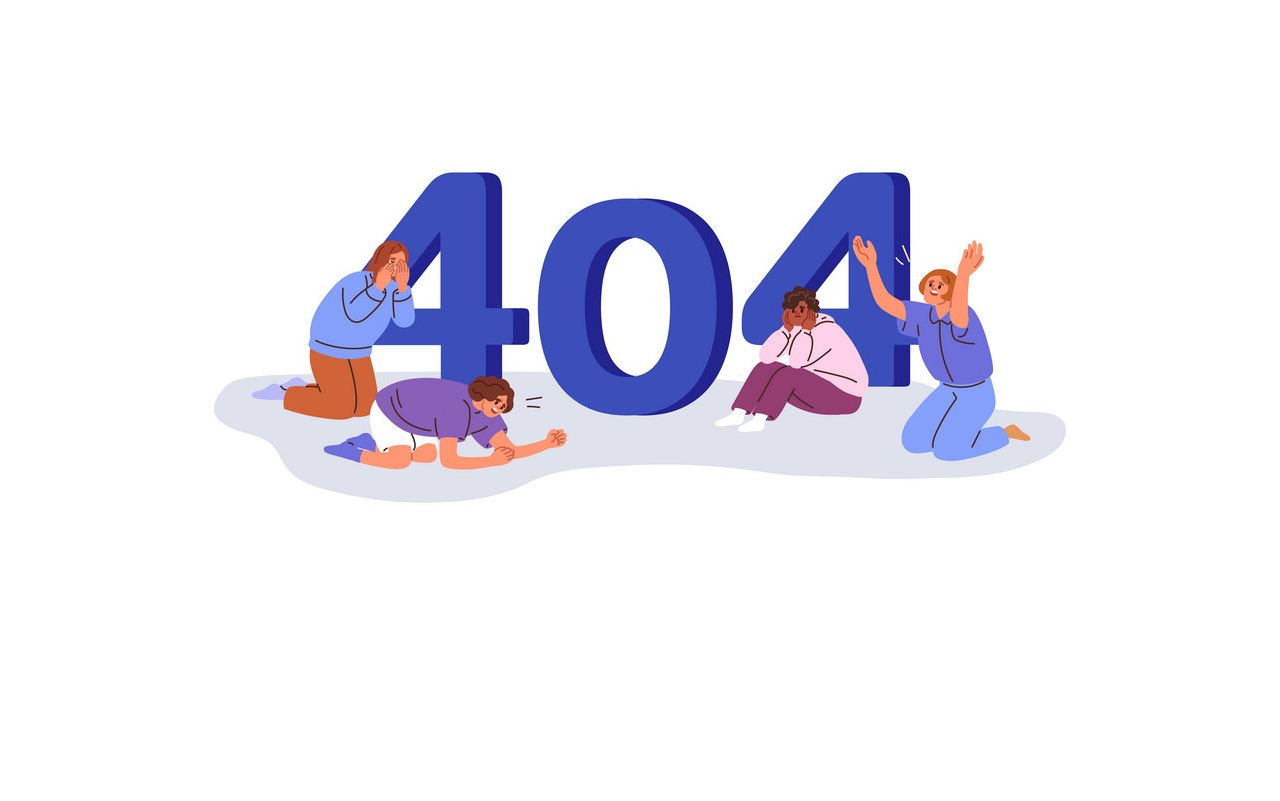
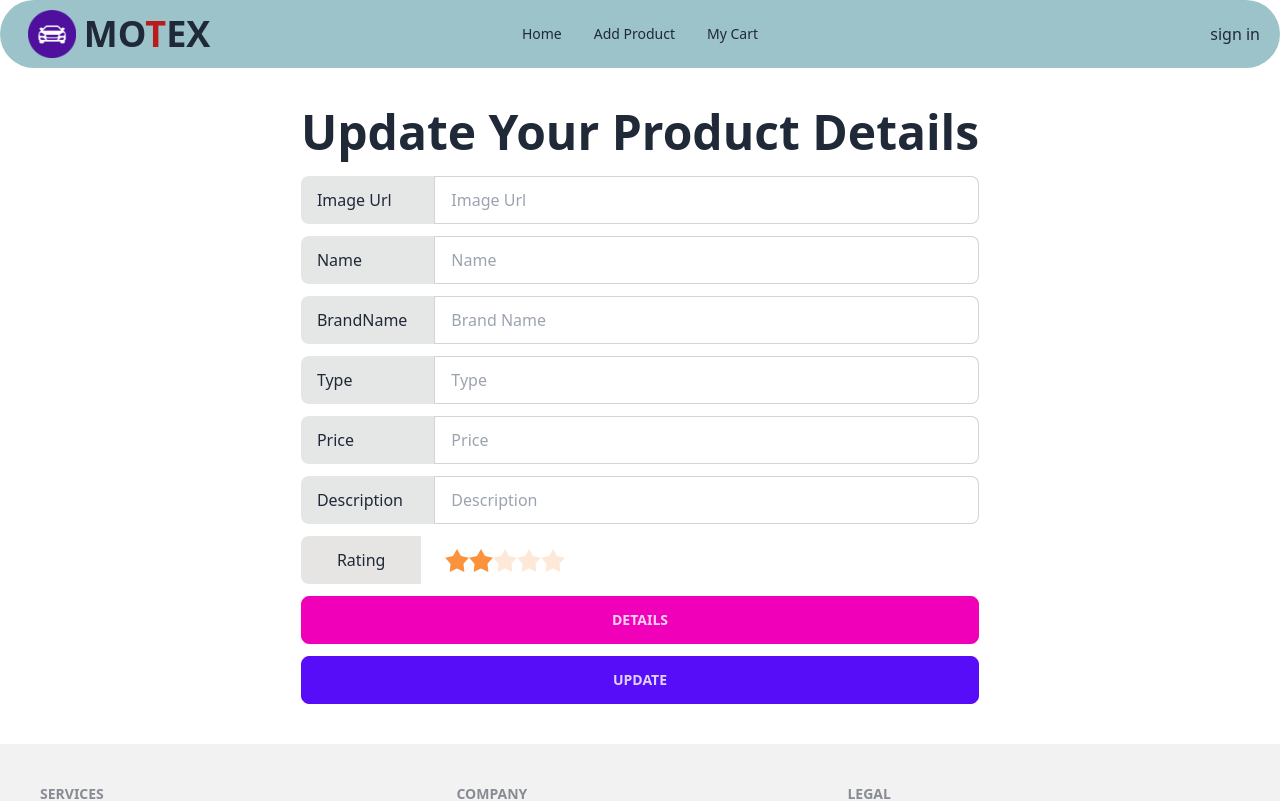
Before and after one commit to smile995/Motex-Auto-Car-Frontend, a React (Vite) app: page /update in a window 1280 px wide. Before the commit this address had no page. Shown: the top 801 px of the page. Built offline with nearby package versions, Linux system fonts and the light colour scheme.

Commit message:
User can signup with email and password successfully

```diff
--- a/public/ContentAPI/AuthContext.jsx
+++ b/public/ContentAPI/AuthContext.jsx
@@ -0,0 +1,28 @@
+import { createUserWithEmailAndPassword } from 'firebase/auth';
+import { createContext, useState } from 'react';
+import auth from '../FireBase/Firebase';
+
+ export const AuthContext= createContext(null)
+const AuthProvider = ({children}) => {
+    const [users,setUsers]=useState(null);
+    const [loading,setLoading]=useState(true)
+    // creating user by email and password
+    const createUser=(email,password)=>{
+        setLoading(true)
+        createUserWithEmailAndPassword(auth,email,password)
+    }
+
+    const info={
+        users,
+        createUser,
+        loading
+    }
+
+    return (
+        <AuthContext.Provider value={info}>
+            {children}
+        </AuthContext.Provider>
+    );
+};
+
+export default AuthProvider;
--- a/src/Components/AddProducts.jsx
+++ b/src/Components/AddProducts.jsx
@@ -1,41 +1,84 @@
+import Swal from 'sweetalert2'
+
+const AddProducts = () => {
+    const handleAddProduct = (e) => {
+        e.preventDefault();
+        const form = e.target;
+        const image = form.image.value;
+        const name = form.name.value;
+        const brandName = form.brandName.value;
+        const type = form.type.value;
+        const price = form.price.value;
+        const description = form.description.value;
+        const rating = form.rating.value;
+        const addProduct = { image, name, brandName, type, price, description, rating };
+        console.log(addProduct);
+        // newproduct adding request
+        fetch('http://localhost:5000/addProducts', {
+            method: 'POST',
+            headers: {
+                'Content-Type': 'application/json'
+            },
+            body: JSON.stringify(addProduct)
+        })
+
+            .then(res => res.json())
+            .then(data => {
+                if (data.insertedId) {
+                    Swal.fire({
+                        icon: 'success',
+                        title: 'Product Added Successfully',
+                        text: 'Something went wrong!',
+                        footer: '<a href="">Why do I have this issue?</a>'
+                    })
+                }
+            })
+            .catch(error => {
+                console.error("Fetch error:", error);
+            });
 
 
-const AddProducts = () => {
+
+    }
     return (
 
+
         <div className="flex justify-center mt-10">
-            <form >
-                <div className="form-control mb-3 ">
+            <form onSubmit={handleAddProduct}>
+                <div>
+                    <h1 className='md:text-5xl text-3xl font-bold mb-5 '>Add Your New Product</h1>
+                </div>
+                <div className=" mb-3 ">
                     <label className="input-group ">
                         <span className="md:w-40 text-center">Image Url</span>
                         <input type="text" name="image" placeholder="Image Url" className="input input-bordered w-full" />
                     </label>
                 </div>
-                <div className="form-control mb-3 ">
+                <div className=" mb-3 ">
                     <label className="input-group ">
                         <span className="md:w-40 text-center">Name</span>
                         <input type="text" name="name" placeholder="Name" className="input input-bordered w-full" />
                     </label>
                 </div>
-                <div className="form-control mb-3 ">
+                <div className=" mb-3 ">
                     <label className="input-group ">
                         <span className="md:w-40 text-center">BrandName</span>
                         <input type="text" name="brandName" placeholder="Brand Name" className="input input-bordered w-full" />
                     </label>
                 </div>
-                <div className="form-control mb-3 ">
+                <div className=" mb-3 ">
                     <label className="input-group ">
                         <span className="md:w-40 text-center">Type</span>
                         <input type="text" name="type" placeholder="Type" className="input input-bordered w-full" />
                     </label>
                 </div>
-                <div className="form-control mb-3 ">
+                <div className=" mb-3 ">
                     <label className="input-group ">
                         <span className="md:w-40 text-center">Price</span>
                         <input type="text" name="price" placeholder="Price" className="input input-bordered w-full" />
                     </label>
                 </div>
-                <div className="form-control mb-3 ">
+                <div className=" mb-3 ">
                     <label className="input-group ">
                         <span className="md:w-40 text-center">Description</span>
                         <input type="text" name="description" placeholder="Description" className="input input-bordered w-full" />
@@ -46,15 +89,16 @@ const AddProducts = () => {
                         <p>Rating</p>
                     </div>
                     <div className="rating">
-                        <input type="radio" name="rating-2" className="mask mask-star-2 bg-orange-400" />
-                        <input type="radio" name="rating-2" className="mask mask-star-2 bg-orange-400" checked />
-                        <input type="radio" name="rating-2" className="mask mask-star-2 bg-orange-400" />
-                        <input type="radio" name="rating-2" className="mask mask-star-2 bg-orange-400" />
-                        <input type="radio" name="rating-2" className="mask mask-star-2 bg-orange-400" />
+                        <input type="radio" name="rating" className="mask mask-star-2 bg-orange-400" />
+                        <input type="radio" name="rating" className="mask mask-star-2 bg-orange-400" checked />
+                        <input type="radio" name="rating" className="mask mask-star-2 bg-orange-400" />
+                        <input type="radio" name="rating" className="mask mask-star-2 bg-orange-400" />
+                        <input type="radio" name="rating" className="mask mask-star-2 bg-orange-400" />
                     </div>
                 </div>
                 <div>
-                    <button className="btn btn-primary w-full hover:btn-secondary">Tape To Add</button>
+                    {/* <button className="btn btn-primary w-full hover:btn-secondary">Tape To Add</button> */}
+                    <input className="btn btn-primary w-full hover:btn-secondary" type="submit" value="Add product" />
                 </div>
             </form>
         </div>
--- a/src/Components/HomePage.jsx
+++ b/src/Components/HomePage.jsx
@@ -2,10 +2,13 @@ import { AiFillCar } from "react-icons/ai";
 import { useEffect, useState } from "react";
 import banner from "../../public/bannerCar.jpg"
 import Why from "./Why";
+import { useLoaderData } from "react-router-dom";
+import ProductCard from "./ProductCard";
 
 
 
 const HomePage = () => {
+    const products= useLoaderData()
     const [brands, setBrands] = useState([]);
 
     useEffect(() => {
@@ -33,6 +36,14 @@ const HomePage = () => {
                         <button className="btn btn-primary hover:bg-red-600">Get Started</button>
                     </div>
                 </div>
+            </div>
+            <div className="mt-10">
+                <h1 className="text-3xl md:text-6xl font-bold text-center">Our Best Products:</h1>
+            </div>
+            <div className="grid grid-cols-1 md:grid-cols-2 lg:grid-cols-3 gap-3">
+                {
+                    products.map(product=><ProductCard key={product._id} product={product} ></ProductCard>)
+                }
             </div>
             <div className="mt-10 text-center">
                 <div className="flex gap-3 items-center justify-center">
--- /dev/null
+++ b/src/Components/ProductCard.jsx
@@ -0,0 +1,26 @@
+
+
+const ProductCard = ({ product }) => {
+    console.log(product);
+    const { image, name, description,price } = product
+    // const handleDetails=(_id)=>{
+
+    // }
+    return (
+        <div className="card w-96 bg-slate-100 shadow-xl mt-10">
+            <figure><img src={image} alt="Shoes" /></figure>
+            <div className="card-body">
+                <div className="flex justify-between">
+                    <h2 className="card-title">{name}</h2>
+                <h2 className="card-title">$ {price} </h2>
+                </div>
+                <p>{description}</p>
+                <div className="card-actions ">
+                    <button onClick={(()=>handleDetails(_id))} className="btn btn-primary w-full">Details</button>
+                </div>
+            </div>
+        </div>
+    );
+};
+
+export default ProductCard;
--- a/src/Components/SignUp.jsx
+++ b/src/Components/SignUp.jsx
@@ -1,9 +1,11 @@
-import { useState } from "react";
+import { useContext, useState } from "react";
 import { Link } from "react-router-dom";
+import { AuthContext } from "../../public/ContentAPI/AuthContext";
 
 
 const SignUp = () => {
     const [error,setError]=useState(null);
+    const {createUser}=useContext(AuthContext)
 
     // const navigate = useNavigate();
     // const { createUser } = useContext(AuthContext)
@@ -13,10 +15,9 @@ const SignUp = () => {
         const email = e.target.email.value;
         const password = e.target.password.value;
         const terms = e.target.checkbox.checked;
-        console.log(name, email,password);
+        // console.log(name, email,password);
         // reset the error and success message
-        setError('');
-        // setNewUser('');
+
         // password validation
         if (password.length < 6) {
             setError('Password should be 6 charecters or longer');
@@ -34,16 +35,14 @@ const SignUp = () => {
             setError("You must use a spacial cherecter");
             return;
         }
-        // create user
-        // createUser(email, password)
-        //     .then(result => {
-        //         setNewUser('Create user successfully');
-        //         navigate("/")
-        //     })
-        //     .catch(error => {
-        //         setError("This email already used");
-        //     })
 
+       createUser(email,password)
+       .then(result=>{
+        console.log(result.user);
+       })
+       .catch(error=>{
+        console.log(error);
+       })
         // console.log(name,Reg_email,Reg_password,terms);
     }
     return (
--- /dev/null
+++ b/src/Components/Update.jsx
@@ -0,0 +1,69 @@
+
+
+const Update = () => {
+    return (
+        <div className="flex justify-center mt-10">
+            <form >
+                <div>
+                    <h1 className='md:text-5xl text-3xl font-bold mb-5 '>Update Your Product Details</h1>
+                </div>
+                <div className="form-control mb-3 ">
+                    <label className="input-group ">
+                        <span className="md:w-40 text-center">Image Url</span>
+                        <input type="text" name="image" placeholder="Image Url" className="input input-bordered w-full" />
+                    </label>
+                </div>
+                <div className="form-control mb-3 ">
+                    <label className="input-group ">
+                        <span className="md:w-40 text-center">Name</span>
+                        <input type="text" name="name" placeholder="Name" className="input input-bordered w-full" />
+                    </label>
+                </div>
+                <div className="form-control mb-3 ">
+                    <label className="input-group ">
+                        <span className="md:w-40 text-center">BrandName</span>
+                        <input type="text" name="brandName" placeholder="Brand Name" className="input input-bordered w-full" />
+                    </label>
+                </div>
+                <div className="form-control mb-3 ">
+                    <label className="input-group ">
+                        <span className="md:w-40 text-center">Type</span>
+                        <input type="text" name="type" placeholder="Type" className="input input-bordered w-full" />
+                    </label>
+                </div>
+                <div className="form-control mb-3 ">
+                    <label className="input-group ">
+                        <span className="md:w-40 text-center">Price</span>
+                        <input type="text" name="price" placeholder="Price" className="input input-bordered w-full" />
+                    </label>
+                </div>
+                <div className="form-control mb-3 ">
+                    <label className="input-group ">
+                        <span className="md:w-40 text-center">Description</span>
+                        <input type="text" name="description" placeholder="Description" className="input input-bordered w-full" />
+                    </label>
+                </div>
+                <div className="flex items-center gap-6 mb-3">
+                    <div className="bg-stone-200 rounded-l-lg px-9 py-3">
+                        <p>Rating</p>
+                    </div>
+                    <div className="rating">
+                        <input type="radio" name="rating-2" className="mask mask-star-2 bg-orange-400" />
+                        <input type="radio" name="rating-2" className="mask mask-star-2 bg-orange-400" checked />
+                        <input type="radio" name="rating-2" className="mask mask-star-2 bg-orange-400" />
+                        <input type="radio" name="rating-2" className="mask mask-star-2 bg-orange-400" />
+                        <input type="radio" name="rating-2" className="mask mask-star-2 bg-orange-400" />
+                    </div>
+                </div>
+                <div className="mb-3">
+                    <button className="btn btn-secondary w-full hover:btn-info">Details</button>
+                </div>
+                <div>
+                    <button className="btn btn-primary w-full hover:btn-warning">Update</button>
+                </div>
+            </form>
+        </div>
+    );
+};
+
+export default Update;
--- a/src/main.jsx
+++ b/src/main.jsx
@@ -13,6 +13,8 @@ import ErrorPage from './Components/ErrorPage';
 import HomePage from './Components/HomePage';
 import Root from './Components/Root';
 import AddProducts from './Components/AddProducts'
+import Update from './Components/Update';
+import AuthProvider from '../public/ContentAPI/AuthContext';
 
 
 
@@ -26,6 +28,7 @@ const router = createBrowserRouter([
       {
         path: "/",
         element: <HomePage></HomePage>,
+        loader: () => fetch('http://localhost:5000/addProducts')
       },
       {
         path: "/addProducts",
@@ -42,17 +45,18 @@ const router = createBrowserRouter([
       {
         path: "/signup",
         element: <SignUp></SignUp>
+      },
+      {
+        path: "/update",
+        element: <Update></Update>
       }
     ],
   },
 ]);
 ReactDOM.createRoot(document.getElementById('root')).render(
   <React.StrictMode>
-
+    <AuthProvider>
       <RouterProvider router={router} />
-
-
-
-
+    </AuthProvider>
   </React.StrictMode>,
 )
```
